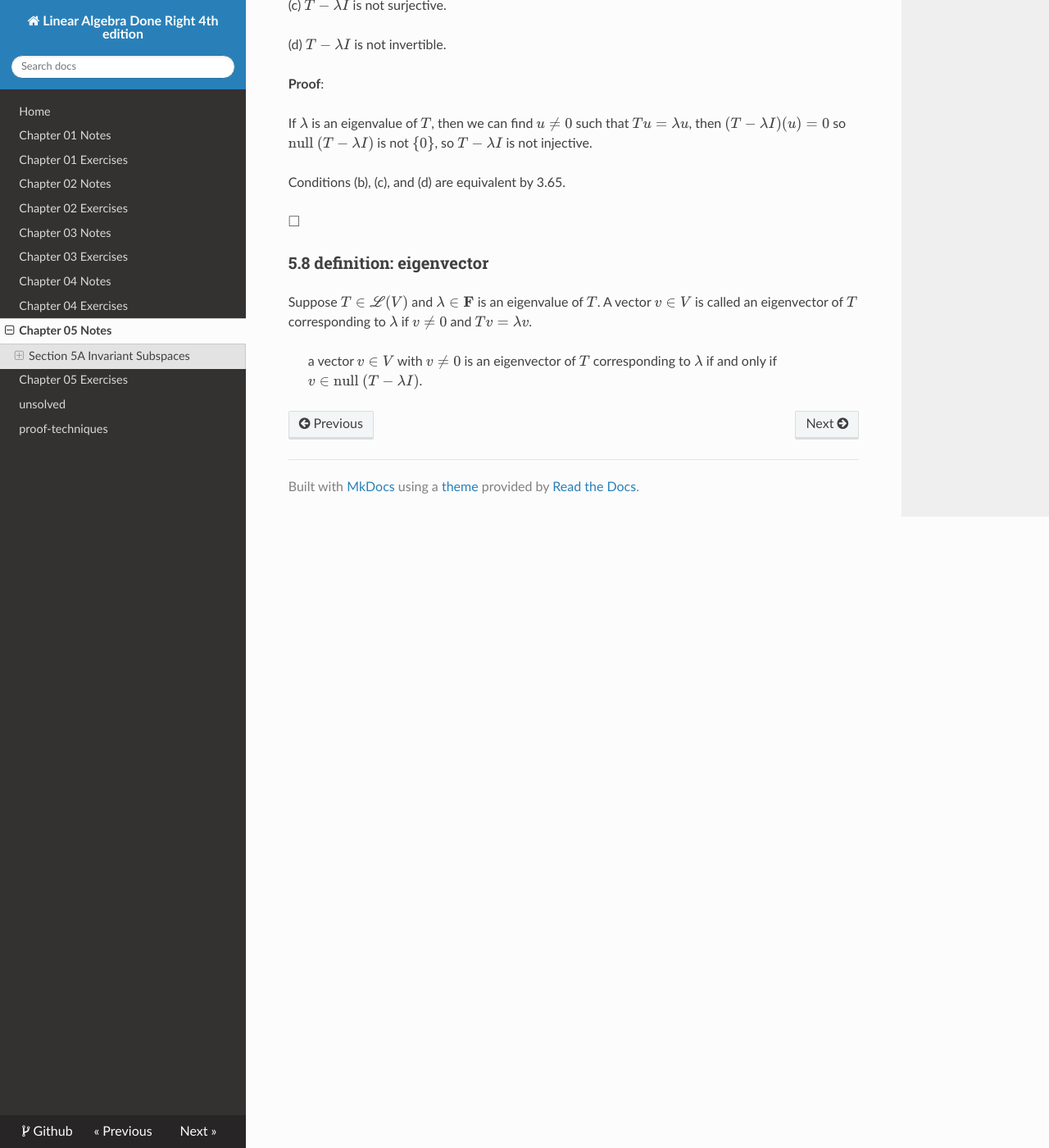
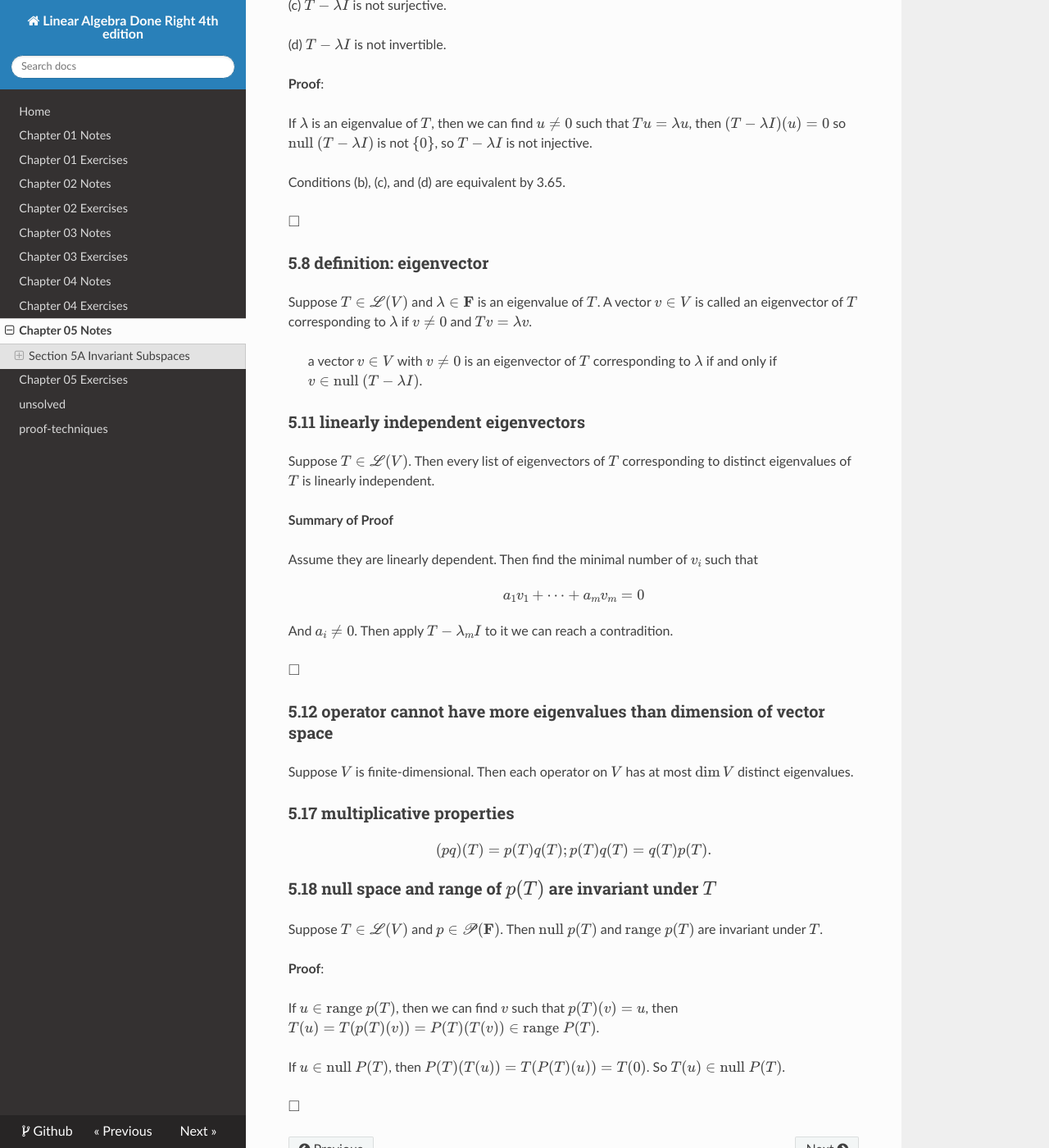
Before and after one commit to eroicaleo/liner-algebra-done-right-4th, an MkDocs documentation site: the page built from docs/ch05notes.md, in a window 1280 px wide and 1400 px high, scrolled down 999 px. Shown: the whole window at 82% size. Built offline with MkDocs 1.6.1, drawn with Linux system fonts in a browser that asks for light colours; nearby versions of some CDN libraries.

Commit message:
updates ch05notes.md

```diff
--- a/docs/ch05notes.md
+++ b/docs/ch05notes.md
@@ -60,3 +60,48 @@ an eigenvector of $𝑇$ corresponding to $𝜆$ if $𝑣 ≠ 0$ and $𝑇𝑣 =
 
 > a vector $𝑣 ∈ 𝑉$ with $𝑣 ≠ 0$ is an eigenvector of $𝑇$ corresponding
 to $𝜆$ if and only if $𝑣 ∈ \text{null } (𝑇 − \lambda 𝐼)$.
+
+### 5.11 linearly independent eigenvectors
+
+Suppose $𝑇 ∈ ℒ(𝑉)$. Then every list of eigenvectors of $𝑇$ corresponding to
+distinct eigenvalues of $𝑇$ is linearly independent.
+
+**Summary of Proof**
+
+Assume they are linearly dependent. Then find the minimal number of $v_i$
+such that
+
+$$
+a_1 v_1 + \cdots + a_m v_m = 0
+$$
+
+And $a_i \neq 0$. Then apply $T- \lambda_m I$ to it we can reach a contradition.
+
+$\square$
+
+### 5.12 operator cannot have more eigenvalues than dimension of vector space
+
+Suppose $𝑉$ is finite-dimensional. Then each operator on $𝑉$ has at most
+$\dim 𝑉$ distinct eigenvalues.
+
+### 5.17 multiplicative properties
+
+$$
+(𝑝𝑞)(𝑇) = 𝑝(𝑇)𝑞(𝑇); \\
+𝑝(𝑇)𝑞(𝑇) = 𝑞(𝑇)𝑝(𝑇). \\
+$$
+
+### 5.18 null space and range of $𝑝(𝑇)$ are invariant under $𝑇$
+
+Suppose $𝑇 ∈ ℒ(𝑉)$ and $𝑝 ∈ 𝒫(𝐅)$. Then $\text{null } 𝑝(𝑇)$ and
+$\text{range } 𝑝(𝑇)$ are invariant under $𝑇$.
+
+**Proof**:
+
+If $u \in \text{range } p(T)$, then we can find $v$ such that
+$p(T)(v) = u$, then $T(u) = T(p(T)(v)) = P(T)(T(v)) \in \text{range } P(T)$.
+
+If $u \in \text{null } P(T)$, then
+$P(T)(T(u)) = T(P(T)(u))= T(0)$. So $T(u) \in \text{null } P(T)$.
+
+$\square$
```
